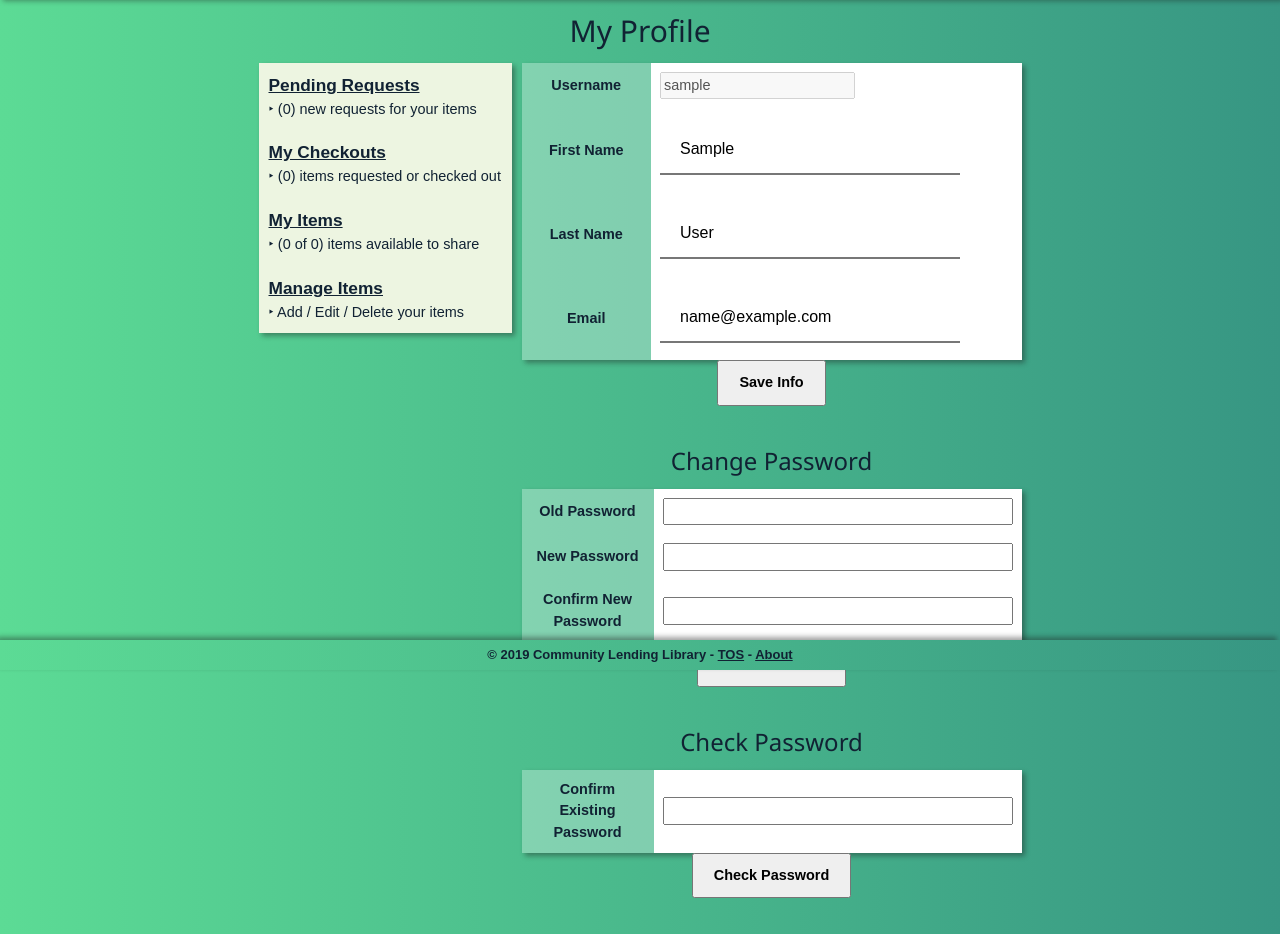
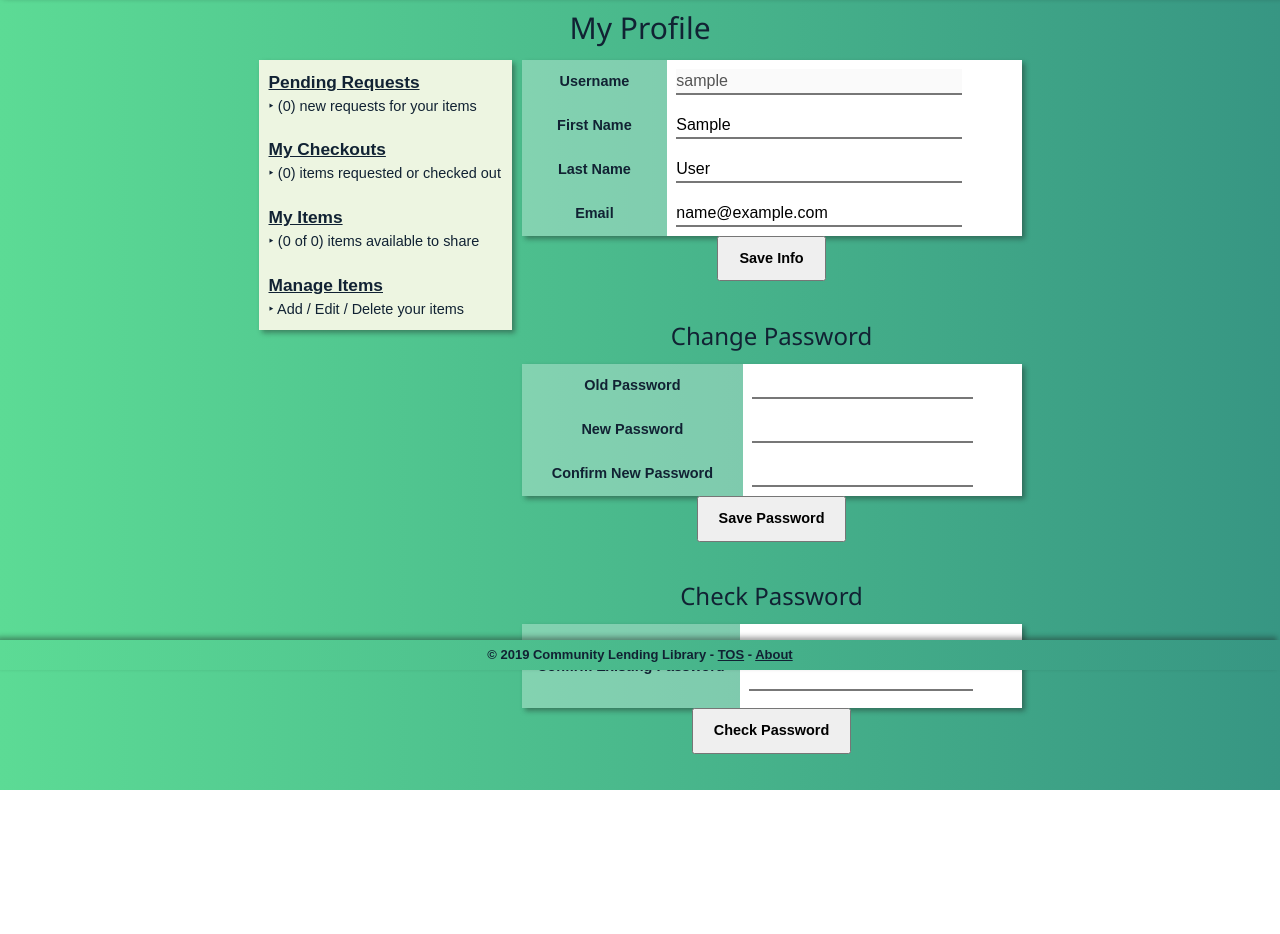
Before and after one commit to lar-mo/neighborbood-lending-library, a Django app: page /my_profile/ in a window 1280 px wide. Shown: the part 131-1065 px from the top of the page. After the commit the page ends 921 px from the top, so only its background shows below. Run offline with Django 3.2, Linux system fonts and the light colour scheme; the visitor is signed in with stand-in values (Sample User, id 1); some libraries are stand-ins or nearby versions; some web fonts are replaced.

Commit message:
savepoint: aug 20 @ 11:20

```diff
--- a/bibliotek/lendingLibrary/templates/lendingLibrary/base.html
+++ b/bibliotek/lendingLibrary/templates/lendingLibrary/base.html
@@ -109,7 +109,7 @@
         margin: 0;
         margin-right: 10px;
         position: relative;
-        z-index: 1;
+        z-index: 0;
         box-shadow:         3px 3px 5px 0 rgba(25,25,25,0.4);
         -moz-box-shadow:    3px 3px 5px 0 rgba(25,25,25,0.4);
         -webkit-box-shadow: 3px 3px 5px 0 rgba(25,25,25,0.4);
@@ -162,6 +162,10 @@
         min-width: auto;
         width: 500px;
       }
+      .profile_fields {
+        padding: 0!important;
+        margin:0!important;
+      }
       input[type=text],
       input[type=password] {
         width: 350px;
@@ -201,7 +205,7 @@
         font-size: 1.1em;
         padding: 5px;
       }
-      input[type=text], input[type=number] {
+      input[type=text], input[type=number], input[type=password] {
         width: 85%;
         padding: 12px 20px;
         margin: 8px 0;
@@ -566,6 +596,13 @@
               search_btn.click()                                      // emulate button click
           }
       })
+
+      let category_select = document.querySelector('#category_select')
+      category_select.onchange = function() {
+        let sel_category = category_select.options[category_select.selectedIndex].value
+        url = '/category/' + sel_category + '/'
+        window.location = url
+      }
     </script>
   </body>
 </html>
--- a/bibliotek/lendingLibrary/templates/lendingLibrary/my_profile.html
+++ b/bibliotek/lendingLibrary/templates/lendingLibrary/my_profile.html
@@ -18,19 +18,19 @@
       <table id="profile_form">
         <tr>
           <th>Username</th>
-          <td><input disabled value="{{user_info.username}}"/></td>
+          <td><input type="text" disabled value="{{user_info.username}}" class="profile_fields"/></td>
         </tr>
         <tr>
           <th>First Name</th>
-          <td><input type="text" name="first_name" value="{{user_info.first_name}}" required></td>
+          <td><input type="text" name="first_name" value="{{user_info.first_name}}" required class="profile_fields"/></td>
         </tr>
         <tr>
           <th>Last Name</th>
-          <td><input type="text" name="last_name" value="{{user_info.last_name}}" required></td>
+          <td><input type="text" name="last_name" value="{{user_info.last_name}}" required class="profile_fields"/></td>
         </tr>
         <tr>
           <th>Email</th>
-          <td><input type="text" name="email" value="{{user_info.email}}" required></td>
+          <td><input type="text" name="email" value="{{user_info.email}}" required class="profile_fields"/></td>
         </tr>
       </table>
       <center><input type="submit" name="save_new_info" value="Save Info" style="padding: 10px 20px"/></center>
@@ -49,15 +49,15 @@
       <table id="password_form">
         <tr>
           <th>Old Password</th>
-          <td><input type="password" name="old_password" required/></td>
+          <td><input type="password" name="old_password" required class="profile_fields"/></td>
         </tr>
         <tr>
           <th>New Password</th>
-          <td><input type="password" name="new_password" required/></td>
+          <td><input type="password" name="new_password" required class="profile_fields"/></td>
         </tr>
         <tr>
           <th>Confirm New Password</th>
-          <td><input type="password" name="confirm_new_password" required></td>
+          <td><input type="password" name="confirm_new_password" required class="profile_fields"/></td>
         </tr>
       </table>
       <center><input type="submit" name="save_new_password" value="Save Password" style="padding: 10px 20px"/></center>
```
Also changed, not shown: other parts of bibliotek/lendingLibrary/templates/lendingLibrary/base.html (+29 -3 lines), bibliotek/lendingLibrary/templates/lendingLibrary/item_history.html (deleted, +0 -111 lines), bibliotek/lendingLibrary/templates/lendingLibrary/my_items.html (+101 -3 lines).
